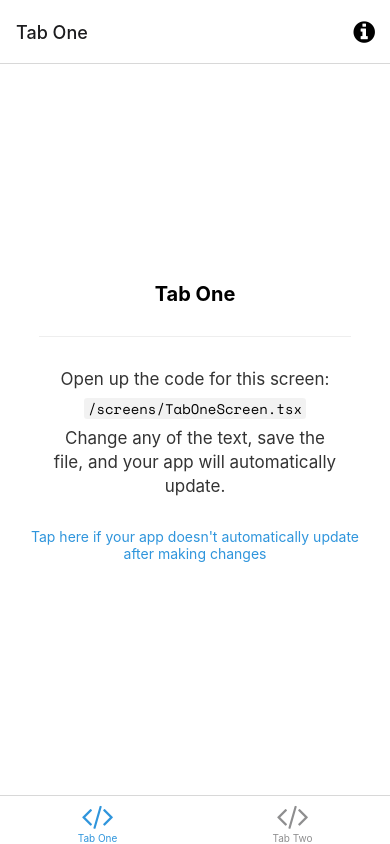
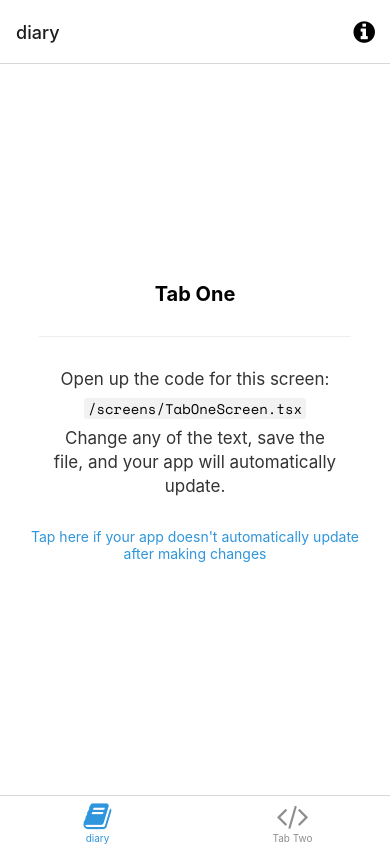
Before and after one commit to yukFuruya/TsMemo, a React Native app: screen /TabOne in a window 390 px wide. Built offline with nearby package versions, Linux system fonts and the light colour scheme; what expo-linking would draw is missing.

Commit message:
日記タブ作成 OKD-1

```diff
--- a/navigation/index.tsx
+++ b/navigation/index.tsx
@@ -3,27 +3,40 @@
  * https://reactnavigation.org/docs/getting-started
  *
  */
-import { FontAwesome } from '@expo/vector-icons';
-import { createBottomTabNavigator } from '@react-navigation/bottom-tabs';
-import { NavigationContainer, DefaultTheme, DarkTheme } from '@react-navigation/native';
-import { createNativeStackNavigator } from '@react-navigation/native-stack';
-import * as React from 'react';
-import { ColorSchemeName, Pressable } from 'react-native';
+import { FontAwesome } from "@expo/vector-icons";
+import { createBottomTabNavigator } from "@react-navigation/bottom-tabs";
+import {
+  NavigationContainer,
+  DefaultTheme,
+  DarkTheme,
+} from "@react-navigation/native";
+import { createNativeStackNavigator } from "@react-navigation/native-stack";
+import * as React from "react";
+import { ColorSchemeName, Pressable } from "react-native";
 
-import Colors from '../constants/Colors';
-import useColorScheme from '../hooks/useColorScheme';
-import ModalScreen from '../screens/ModalScreen';
-import NotFoundScreen from '../screens/NotFoundScreen';
-import TabOneScreen from '../screens/TabOneScreen';
-import TabTwoScreen from '../screens/TabTwoScreen';
-import { RootStackParamList, RootTabParamList, RootTabScreenProps } from '../types';
-import LinkingConfiguration from './LinkingConfiguration';
+import Colors from "../constants/Colors";
+import useColorScheme from "../hooks/useColorScheme";
+import ModalScreen from "../screens/ModalScreen";
+import NotFoundScreen from "../screens/NotFoundScreen";
+import TabOneScreen from "../screens/TabOneScreen";
+import TabTwoScreen from "../screens/TabTwoScreen";
+import {
+  RootStackParamList,
+  RootTabParamList,
+  RootTabScreenProps,
+} from "../types";
+import LinkingConfiguration from "./LinkingConfiguration";
 
-export default function Navigation({ colorScheme }: { colorScheme: ColorSchemeName }) {
+export default function Navigation({
+  colorScheme,
+}: {
+  colorScheme: ColorSchemeName;
+}) {
   return (
     <NavigationContainer
       linking={LinkingConfiguration}
-      theme={colorScheme === 'dark' ? DarkTheme : DefaultTheme}>
+      theme={colorScheme === "dark" ? DarkTheme : DefaultTheme}
+    >
       <RootNavigator />
     </NavigationContainer>
   );
@@ -38,9 +51,17 @@ const Stack = createNativeStackNavigator<RootStackParamList>();
 function RootNavigator() {
   return (
     <Stack.Navigator>
-      <Stack.Screen name="Root" component={BottomTabNavigator} options={{ headerShown: false }} />
-      <Stack.Screen name="NotFound" component={NotFoundScreen} options={{ title: 'Oops!' }} />
-      <Stack.Group screenOptions={{ presentation: 'modal' }}>
+      <Stack.Screen
+        name="Root"
+        component={BottomTabNavigator}
+        options={{ headerShown: false }}
+      />
+      <Stack.Screen
+        name="NotFound"
+        component={NotFoundScreen}
+        options={{ title: "Oops!" }}
+      />
+      <Stack.Group screenOptions={{ presentation: "modal" }}>
         <Stack.Screen name="Modal" component={ModalScreen} />
       </Stack.Group>
     </Stack.Navigator>
@@ -61,19 +82,21 @@ function BottomTabNavigator() {
       initialRouteName="TabOne"
       screenOptions={{
         tabBarActiveTintColor: Colors[colorScheme].tint,
-      }}>
+      }}
+    >
       <BottomTab.Screen
         name="TabOne"
         component={TabOneScreen}
-        options={({ navigation }: RootTabScreenProps<'TabOne'>) => ({
-          title: 'Tab One',
-          tabBarIcon: ({ color }) => <TabBarIcon name="code" color={color} />,
+        options={({ navigation }: RootTabScreenProps<"TabOne">) => ({
+          title: "diary",
+          tabBarIcon: ({ color }) => <TabBarIcon name="book" color={color} />,
           headerRight: () => (
             <Pressable
-              onPress={() => navigation.navigate('Modal')}
+              onPress={() => navigation.navigate("Modal")}
               style={({ pressed }) => ({
                 opacity: pressed ? 0.5 : 1,
-              })}>
+              })}
+            >
               <FontAwesome
                 name="info-circle"
                 size={25}
@@ -88,7 +111,7 @@ function BottomTabNavigator() {
         name="TabTwo"
         component={TabTwoScreen}
         options={{
-          title: 'Tab Two',
+          title: "Tab Two",
           tabBarIcon: ({ color }) => <TabBarIcon name="code" color={color} />,
         }}
       />
@@ -100,7 +123,7 @@ function BottomTabNavigator() {
  * You can explore the built-in icon families and icons on the web at https://icons.expo.fyi/
  */
 function TabBarIcon(props: {
-  name: React.ComponentProps<typeof FontAwesome>['name'];
+  name: React.ComponentProps<typeof FontAwesome>["name"];
   color: string;
 }) {
   return <FontAwesome size={30} style={{ marginBottom: -3 }} {...props} />;
--- a/package.json
+++ b/package.json
@@ -31,14 +31,15 @@
     "react-native": "0.64.3",
     "react-native-safe-area-context": "3.3.2",
     "react-native-screens": "~3.10.1",
+    "react-native-vector-icons": "^9.0.0",
     "react-native-web": "0.17.1"
   },
   "devDependencies": {
     "@babel/core": "^7.12.9",
     "@types/react": "~17.0.21",
     "@types/react-native": "~0.64.12",
+    "jest": "^26.6.3",
     "jest-expo": "~44.0.1",
-    "jest": "^26.6.3",
     "react-test-renderer": "17.0.1",
     "typescript": "~4.3.5"
   },
--- a/screens/TabOneScreen.tsx
+++ b/screens/TabOneScreen.tsx
@@ -1,14 +1,20 @@
-import { StyleSheet } from 'react-native';
+import { StyleSheet } from "react-native";
 
-import EditScreenInfo from '../components/EditScreenInfo';
-import { Text, View } from '../components/Themed';
-import { RootTabScreenProps } from '../types';
+import EditScreenInfo from "../components/EditScreenInfo";
+import { Text, View } from "../components/Themed";
+import { RootTabScreenProps } from "../types";
 
-export default function TabOneScreen({ navigation }: RootTabScreenProps<'TabOne'>) {
+export default function TabOneScreen({
+  navigation,
+}: RootTabScreenProps<"TabOne">) {
   return (
     <View style={styles.container}>
       <Text style={styles.title}>Tab One</Text>
-      <View style={styles.separator} lightColor="#eee" darkColor="rgba(255,255,255,0.1)" />
+      <View
+        style={styles.separator}
+        lightColor="#eee"
+        darkColor="rgba(255,255,255,0.1)"
+      />
       <EditScreenInfo path="/screens/TabOneScreen.tsx" />
     </View>
   );
@@ -17,16 +23,16 @@ export default function TabOneScreen({ navigation }: RootTabScreenProps<'TabOne'
 const styles = StyleSheet.create({
   container: {
     flex: 1,
-    alignItems: 'center',
-    justifyContent: 'center',
+    alignItems: "center",
+    justifyContent: "center",
   },
   title: {
     fontSize: 20,
-    fontWeight: 'bold',
+    fontWeight: "bold",
   },
   separator: {
     marginVertical: 30,
     height: 1,
-    width: '80%',
+    width: "80%",
   },
 });
```
Also changed, not shown: App.tsx (+5 -5 lines), 1 other file (tests, documents, lock files or other folders).
